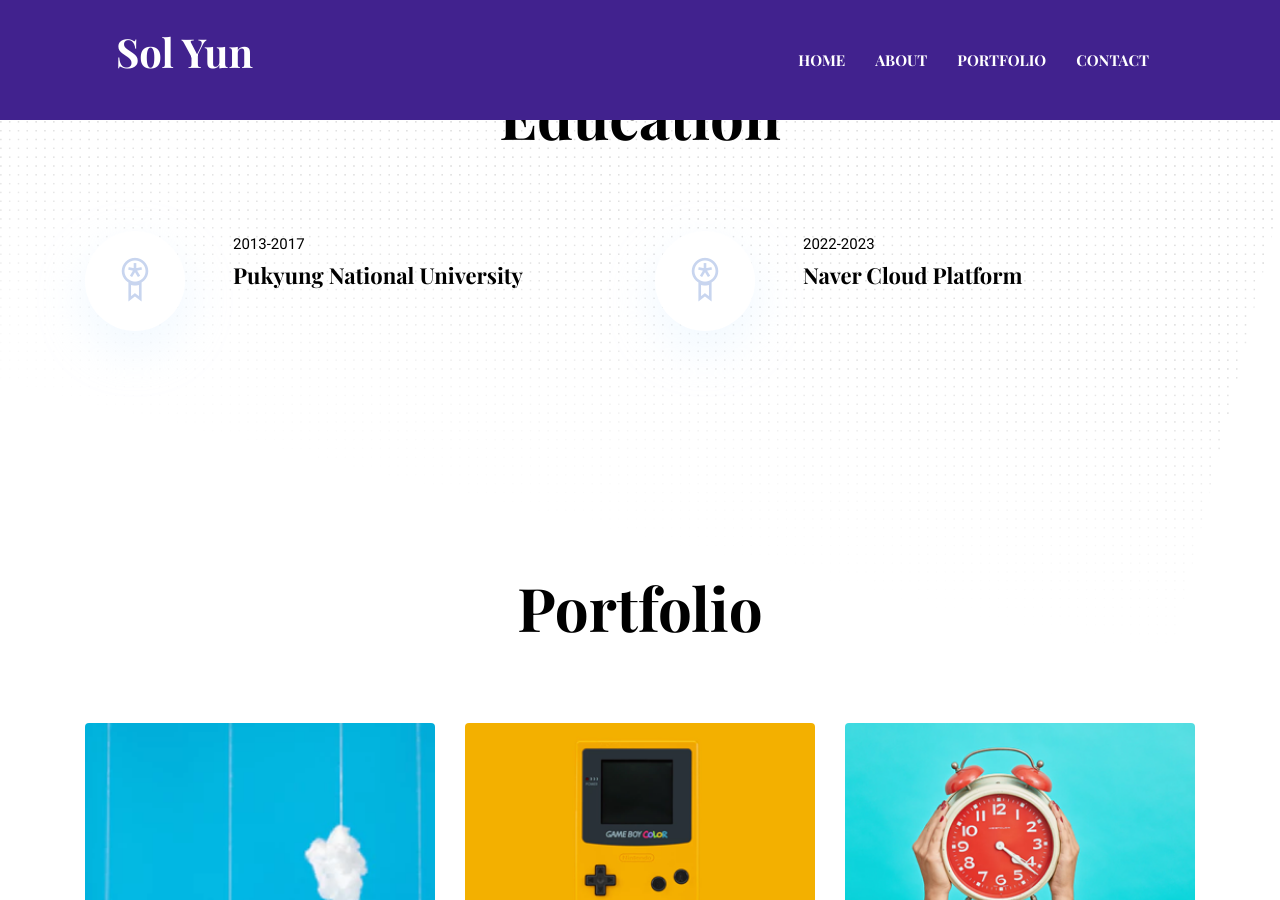
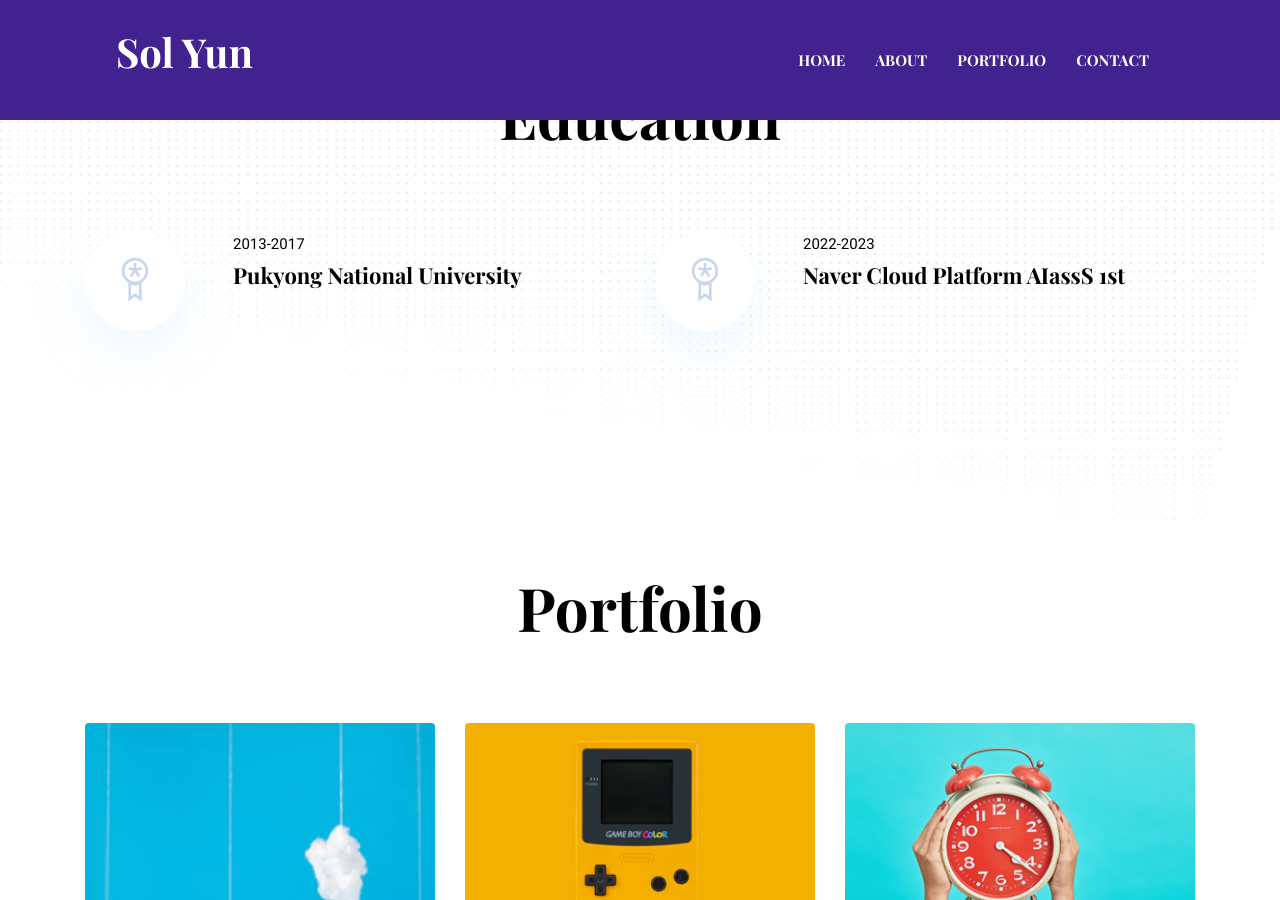
Before and after one commit to yun5ol/yun5ol.github.io, a Jekyll site: the page built from index.html, in a window 1280 px wide and 900 px high, scrolled down 1128 px. Built offline with Jekyll 4.4.1, drawn with Linux system fonts in a browser that asks for light colours.

Commit message:
오타 수정

```diff
--- a/_data/settings.yml
+++ b/_data/settings.yml
@@ -68,11 +68,11 @@ stacks:
 education-title: Education
 education:
   - {
-      name: Pukyung National University,
+      name: Pukyong National University,
       date: "2013-2017",
     }
   - {
-      name: Naver Cloud Platform,
+      name: Naver Cloud Platform AIassS 1st,
       date: "2022-2023",
     }
 
@@ -82,7 +82,7 @@ education:
 # Portfolio Home Section
 portfolio-home-items:
   - image: "assets/images/portfolio/item-1.png"
-    url: "https://github.com/yun5ol/yun5ol.github.io.git"
+    url: "https://github.com/yun5ol"
 
   - image: "assets/images/portfolio/item-2.png"
     url: "#"
```
